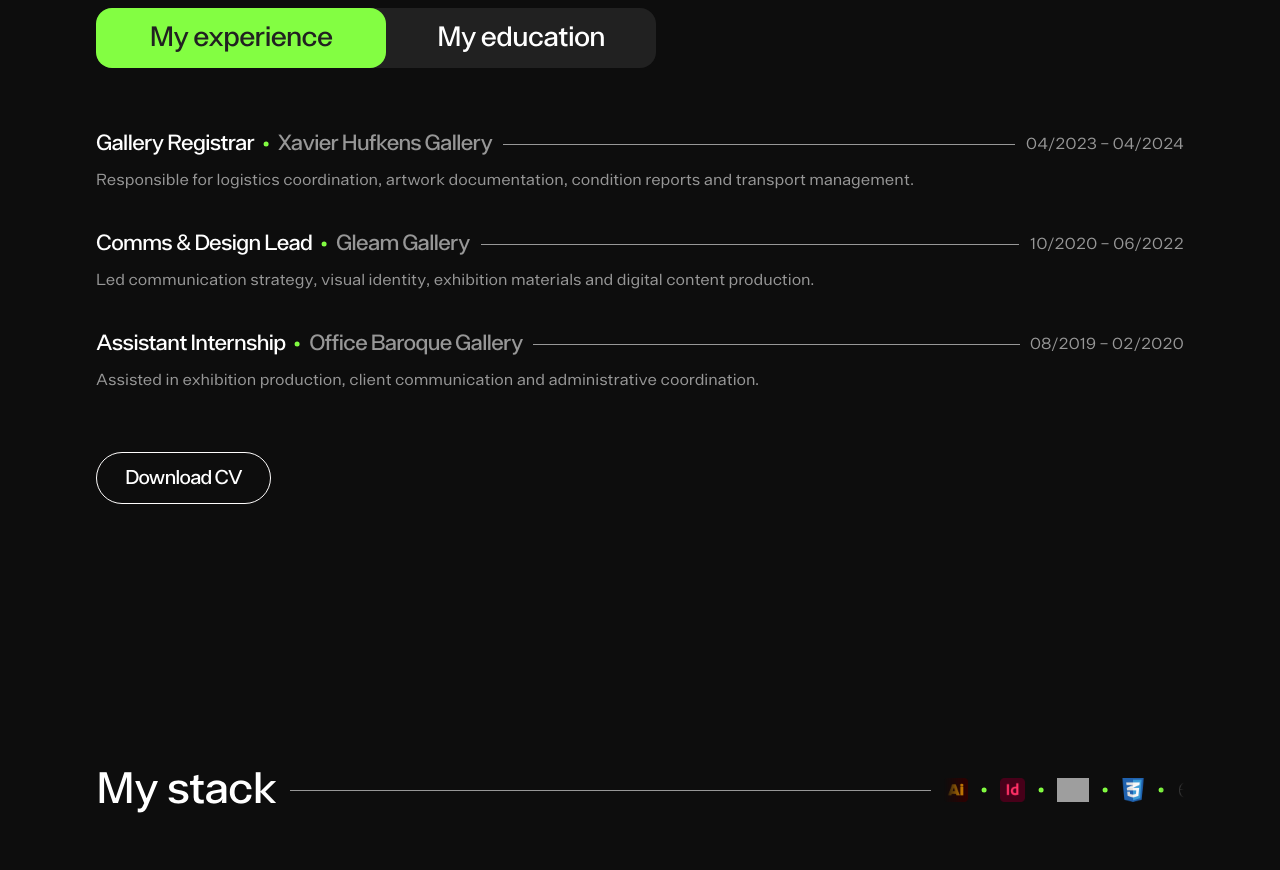
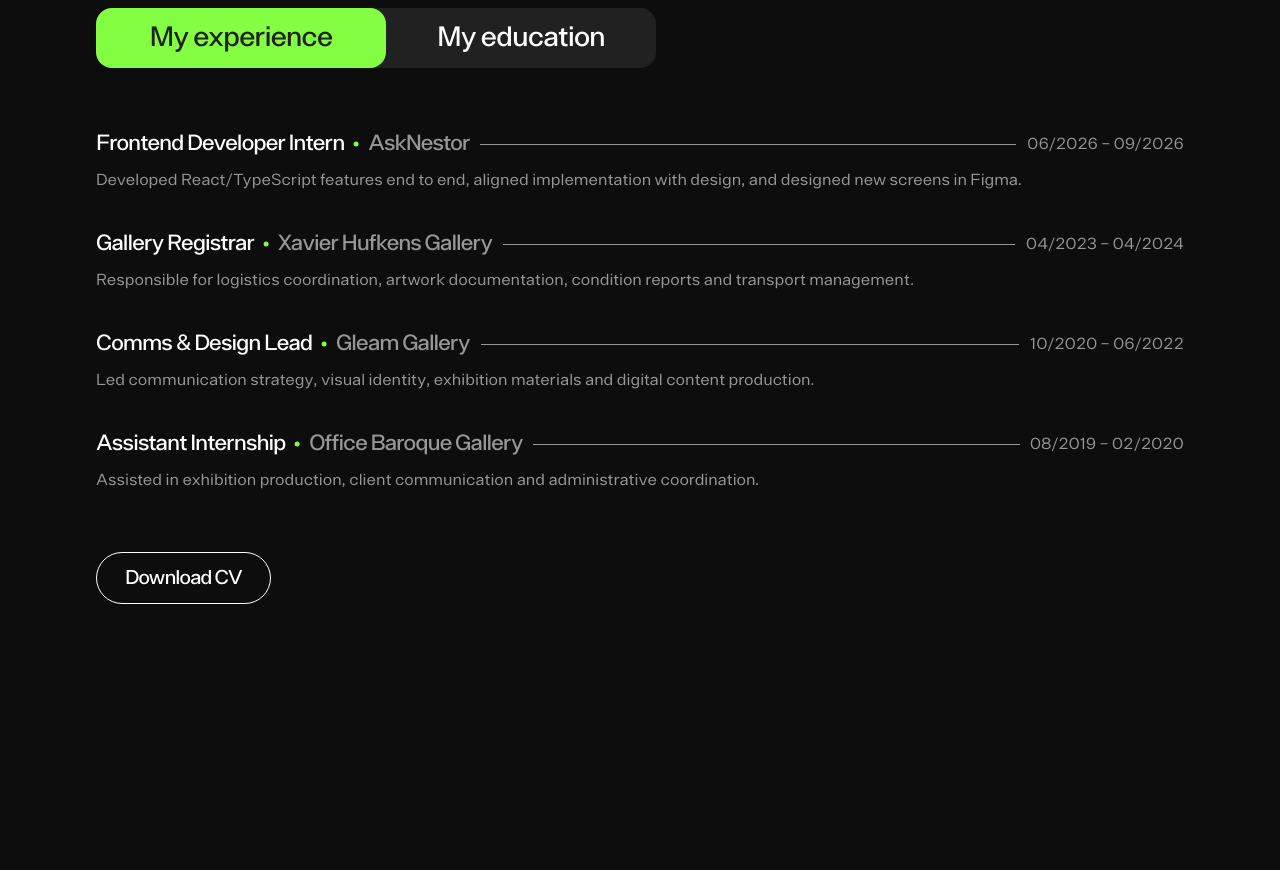
Before and after one commit to Sara-pe/portfolio, a React (Vite) app: page / in a window 1280 px wide. Shown: the part 1120-1990 px from the top of the page. Built offline with nearby package versions, Linux system fonts and the light colour scheme; grey boxes are pictures that could not be loaded.

Commit message:
added experience internship

```diff
--- a/src/components/2_Comp_About/ExpCard.jsx
+++ b/src/components/2_Comp_About/ExpCard.jsx
@@ -9,6 +9,21 @@
     return (
         <>
 <div className='flex flex-col gap-44'>
+
+        <div className={style.entry}>
+        <div className={style.entryHeader}>
+            <div className='flex flex-row'>
+                <h4>Frontend Developer Intern</h4>
+                <img className={style.iconxs} src={IconGreen} alt="dot" />
+                <h4 className="gray">AskNestor</h4>
+            </div>
+            <div className='line'></div>
+            <p className="gray">06/2026 – 09/2026</p>
+        </div>
+        <p className="gray">
+            Developed React/TypeScript features end to end, aligned implementation with design, and designed new screens in Figma.
+        </p>
+    </div>
 
     <div className={style.entry}>
         <div className={style.entryHeader}>
```
